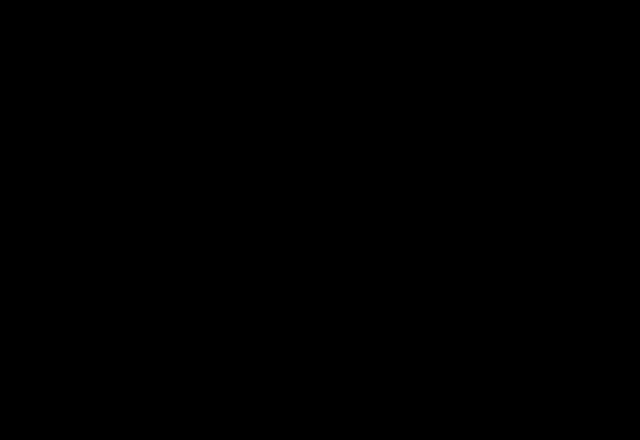
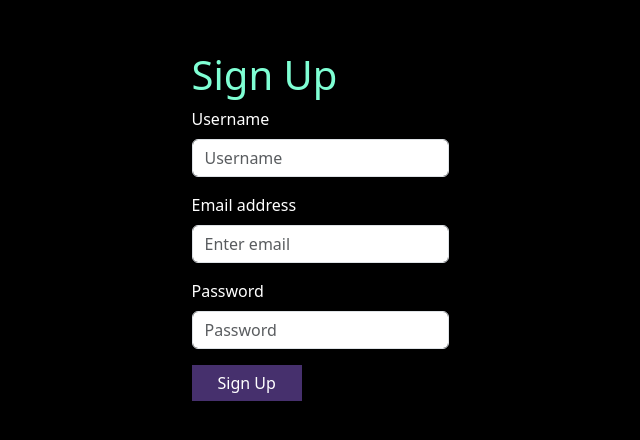
Before and after one commit to Lakindu199854/Online-Book-Store, a React (Create React App) app in the folder Library-Frontend/: page /register in a window 1280 px wide. Before the commit this address had no page. Shown: the part 174-614 px from the top of the page, without its empty margins (320-960 px from the left). Built offline with nearby package versions, Linux system fonts and the light colour scheme.

Commit message:
Register page configured

```diff
--- a/Library-Frontend/src/App.js
+++ b/Library-Frontend/src/App.js
@@ -10,13 +10,16 @@ import Cart from "./pages/Cart";
 import Category from "./pages/Category";
 import Users from "./pages/Users";
 import Checkout from "./pages/Checkout";
+import Login from "./pages/AuthPages/Login"
+import Register from "./pages/AuthPages/Register"
 // import BookDetail from './pages/BookDetail'; // Import the BookDetail component
 
 function App() {
   return (
     <BrowserRouter>
       <Routes>
-        <Route path="/" element={<Users />} />
+        {/* <Route path="/" element={<Users />} /> */}
+        <Route path="/register" element={<Register />} />
 
         <Route path="/" element={<Layout />}>
           {/* <Route path="/" element={<Users/>}/>  */}
@@ -30,6 +33,9 @@ function App() {
           <Route path="/help/:categoryId" element={<Help />} />
           <Route path="/cart/:bookId" element={<Cart />} />
           <Route path="/checkout" element={<Checkout />} />
+          <Route path="/login" element={<Login />} />
+
+
         </Route>
       </Routes>
     </BrowserRouter>
--- /dev/null
+++ b/Library-Frontend/src/pages/AuthPages/Login.js
@@ -0,0 +1,8 @@
+
+const Login=()=>{
+    return (
+        <div>Login Page</div>
+    )
+
+}
+export default Login;
--- /dev/null
+++ b/Library-Frontend/src/pages/AuthPages/Register.js
@@ -0,0 +1,154 @@
+import axios from "axios";
+
+import { useEffect, useState } from "react";
+import Form from "react-bootstrap/Form";
+
+import "../css/users.css";
+import Button from "react-bootstrap/Button";
+import { createUser } from "../services/userServices";
+import { createCartByUserId } from "../services/cartService";
+import Row from "react-bootstrap/Row";
+import Col from "react-bootstrap/Col";
+import { getAllusers } from "../services/userServices";
+import { Link, useNavigate } from "react-router-dom";
+
+const Register = () => {
+  const [username, setUsername] = useState("");
+  const [password, setPassword] = useState("");
+  const [email, setEmail] = useState("");
+  const [errorMessage, setErrorMessage] = useState("");
+  const [successMessageForSignin, setSuccessMessageForSignin] = useState("");
+  const [cartId, setCartId] = useState(null);
+  const [userId, setUserId] = useState(null);
+  const [registerEnabled, setRegisterEnebled] = useState("");
+
+  const navigate=useNavigate();
+
+
+  useEffect(() => {
+    if (userId !== null && cartId !== null) {
+      storeCartandUser();
+    }
+  }, [cartId, userId]);
+
+  const storeCartandUser = () => {
+    if (cartId != null) {
+      console.log("cartId is in users:" + cartId);
+      localStorage.setItem("cartId", cartId.toString());
+      localStorage.setItem("userId", cartId.toString());
+    }
+  };
+
+
+  const handleRegister = async (event) => {
+    event.preventDefault();
+    const data = {
+      username: username,
+      password: password,
+      email: email,
+    };
+    try {
+      const response = await axios.post(
+        "http://localhost:9500/auth/register",data
+      );
+      navigate("/Login")
+      setErrorMessage("");
+    } catch (error) {
+      setErrorMessage(error.response.data.message);
+    }
+  };
+
+  const handleUsername = (event) => {
+    setUsername(event.target.value);
+
+    if (username.length < 6) {
+      setRegisterEnebled(true);
+    } else {
+      setRegisterEnebled(false);
+    }
+  };
+
+  const handlePassword = (event) => {
+    setPassword(event.target.value);
+
+    if (password.length < 6) {
+      setRegisterEnebled(true);
+    } else {
+      setRegisterEnebled(false);
+    }
+  };
+
+  const handleEmail = (event) => {
+    setEmail(event.target.value);
+    const regx = /^[\w-\.]+@([\w-]+\.)+[\w-]{2,4}$/g;
+
+    if (email != "" && regx.test(email)) {
+      setRegisterEnebled(false);
+    } else {
+      setRegisterEnebled(true);
+    }
+  };
+
+  return (
+    <div>
+      <div className="Container">
+        <Row>
+          <Col>
+            <Form className="sign up-form" onSubmit={handleRegister}>
+              <h1>Sign Up</h1>
+              <Form.Group className="mb-3" controlId="formGroupUserName">
+                <Form.Label>Username</Form.Label>
+                <Form.Control
+                  type="text"
+                  value={username}
+                  placeholder="Username"
+                  onChange={handleUsername}
+                //   onClick={() => {
+                //     setSuccessMessageForSignup("");
+                //   }}
+                />
+              </Form.Group>
+              <Form.Group className="mb-3" controlId="formGroupEmail">
+                <Form.Label>Email address</Form.Label>
+                <Form.Control
+                  type="text"
+                  value={email}
+                  placeholder="Enter email"
+                  onChange={handleEmail}
+                //   onClick={() => {
+                //     setSuccessMessageForSignup("");
+                //   }}
+                />
+              </Form.Group>
+              <Form.Group className="mb-3" controlId="formGroupPassword">
+                <Form.Label>Password</Form.Label>
+                <Form.Control
+                  type="password"
+                  value={password}
+                  placeholder="Password"
+                  onChange={handlePassword}
+                //   onClick={() => {
+                //     setSuccessMessageForSignup("");
+                //   }}
+                />
+              </Form.Group>
+              <Button
+                className="CreateUserButton"
+                type="submit"
+                variant="primary"
+                disabled={registerEnabled}
+              >
+                Sign Up
+              </Button>{" "}
+              {errorMessage &&
+              <div className="errorMessage">{errorMessage}</div>}
+
+
+            </Form>
+          </Col>
+        </Row>
+      </div>
+    </div>
+  );
+};
+export default Register;
```
Also changed, not shown: 2 other files (tests, documents, lock files or other folders).
